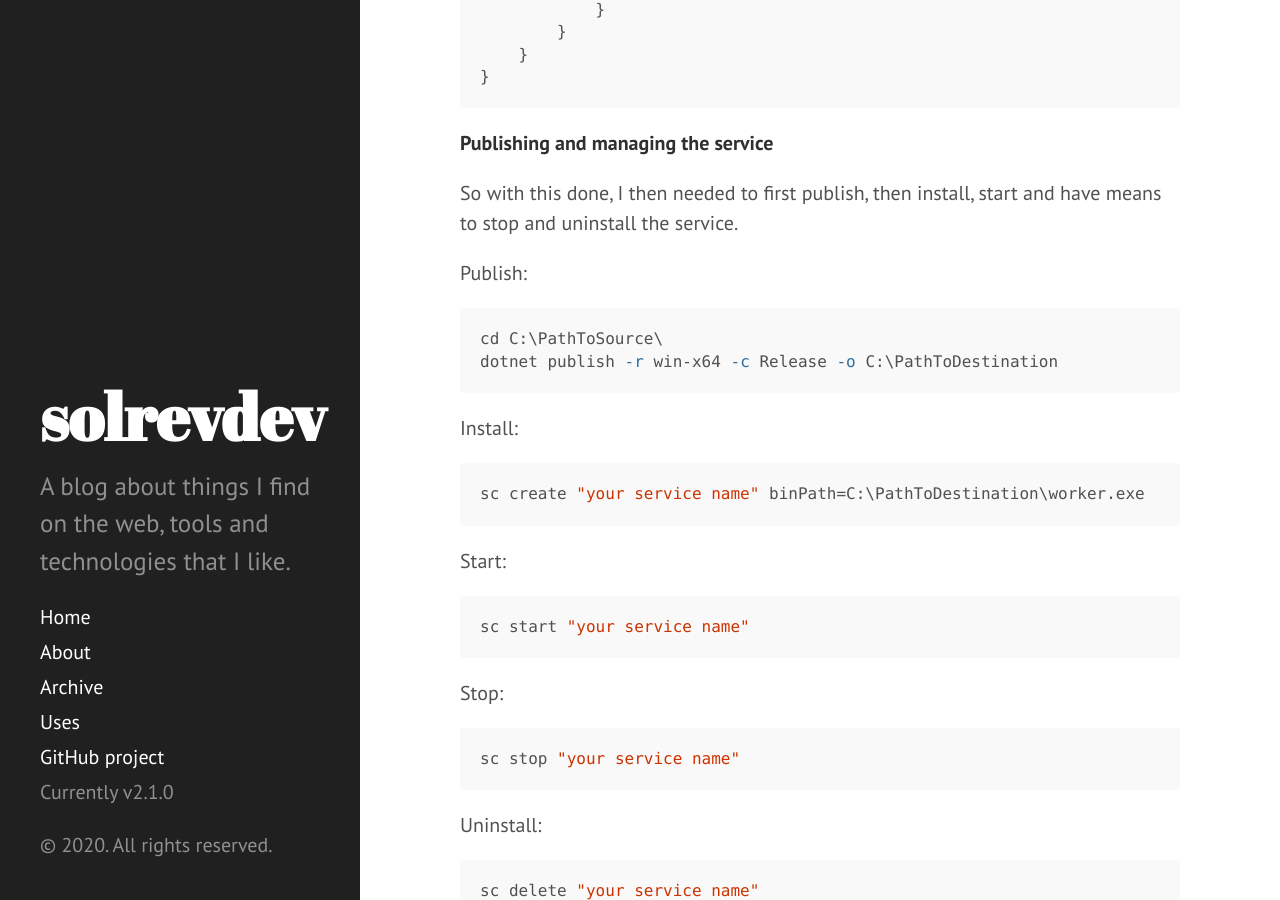
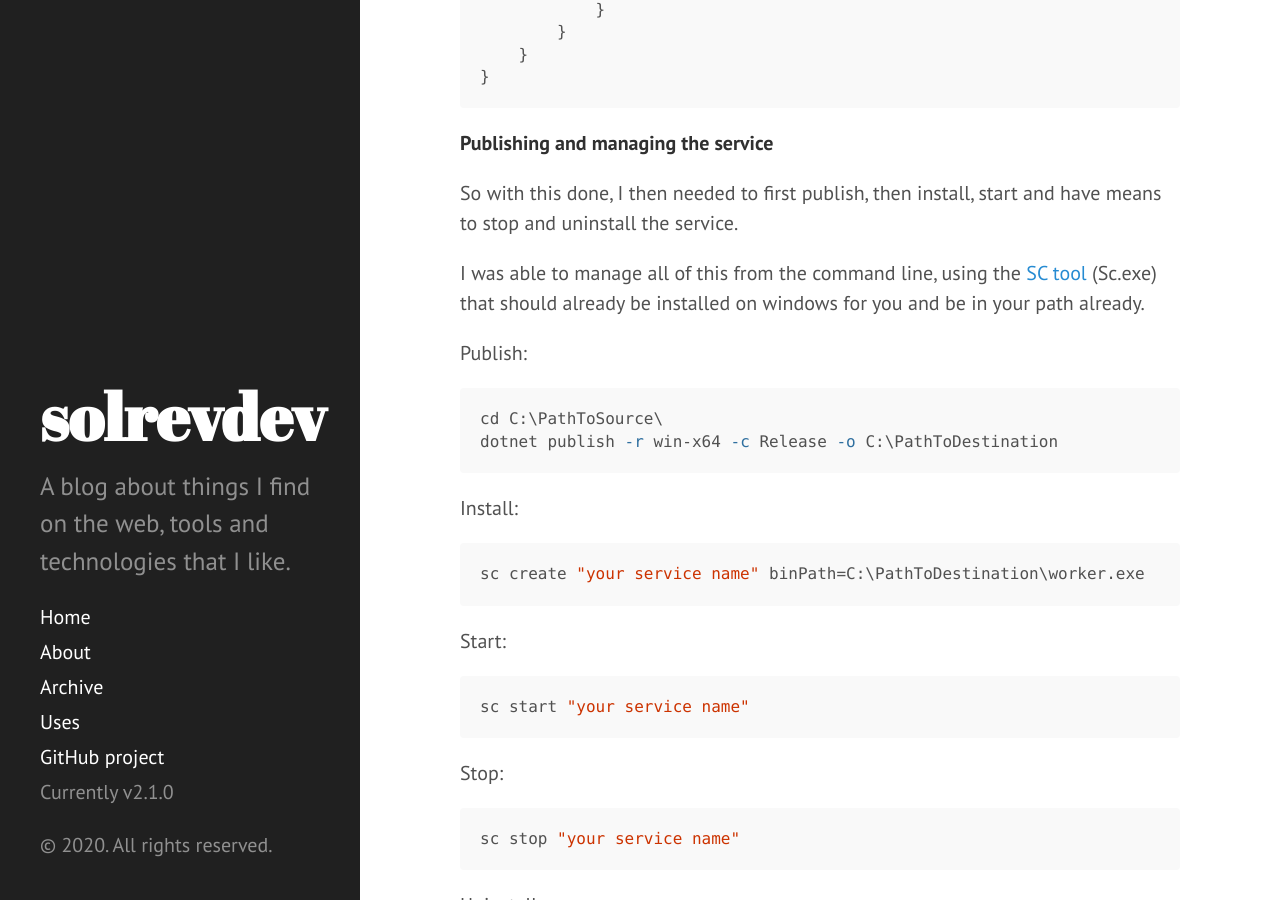
Before and after one commit to solrevdev/solrevdev.github.io, a Jekyll site: the page built from _posts/2020-01-31-event-viewer-logs-with-net-core-workers-as-windows-services.md, in a window 1280 px wide and 900 px high, scrolled down 2162 px. Built offline with Jekyll 4.4.1, drawn with Linux system fonts in a browser that asks for light colours.

Commit message:
Update 2020-01-31-event-viewer-logs-with-net-core-workers-as-windows-services.md

````diff
--- a/_posts/2020-01-31-event-viewer-logs-with-net-core-workers-as-windows-services.md
+++ b/_posts/2020-01-31-event-viewer-logs-with-net-core-workers-as-windows-services.md
@@ -95,6 +95,8 @@ To fix this make this change to appsettings.json, note the `EventLog` section wh
 
 So with this done, I then needed to first publish, then install, start and have means to stop and uninstall the service.
 
+I was able to manage all of this from the command line, using the [SC tool](https://docs.microsoft.com/en-us/previous-versions/windows/it-pro/windows-server-2012-R2-and-2012/cc754599(v=ws.11)) (Sc.exe) that should already be installed on windows for you and be in your path already.
+
 Publish:
 
 ```powershell
````
